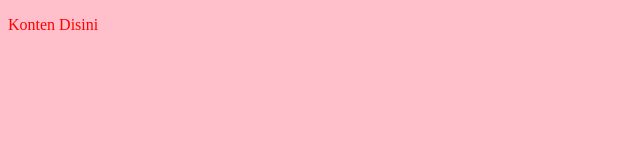
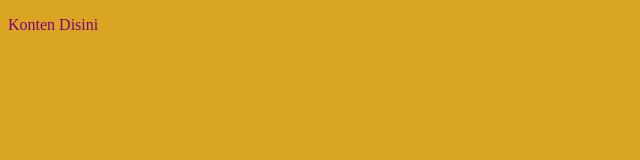
Before and after one commit to drdlee/webpack101-4.6, a website built with webpack: page src/my-index.html in a window 1280 px wide. Shown: the whole page, without its empty margins (0-640 px from the left). Built offline with nearby package versions, Linux system fonts and the light colour scheme.

Commit message:
adding webpack-dev-server

```diff
--- a/package.json
+++ b/package.json
@@ -4,7 +4,7 @@
   "description": "",
   "main": "index.js",
   "scripts": {
-    "dev": "webpack -d",
+    "dev": "webpack-dev-server -d",
     "prod": "webpack -p"
   },
   "keywords": [],
@@ -19,6 +19,7 @@
     "sass-loader": "^7.0.1",
     "style-loader": "^0.21.0",
     "webpack": "^4.6.0",
-    "webpack-cli": "^2.0.15"
+    "webpack-cli": "^2.0.15",
+    "webpack-dev-server": "^3.1.3"
   }
 }
--- a/src/index.js
+++ b/src/index.js
@@ -1,3 +1,3 @@
 const css = require('./index.scss');
 
-console.log('Hello From app.js');
+console.log('Hello From app.js and webpack dev server');
--- a/src/index.scss
+++ b/src/index.scss
@@ -1,6 +1,6 @@
 body {
-  background-color: pink;
+  background-color: Goldenrod;
   p {
-    color: red;
+    color: purple;
   }
 }
```
Also changed, not shown: dist/index.css, 1 other file.
